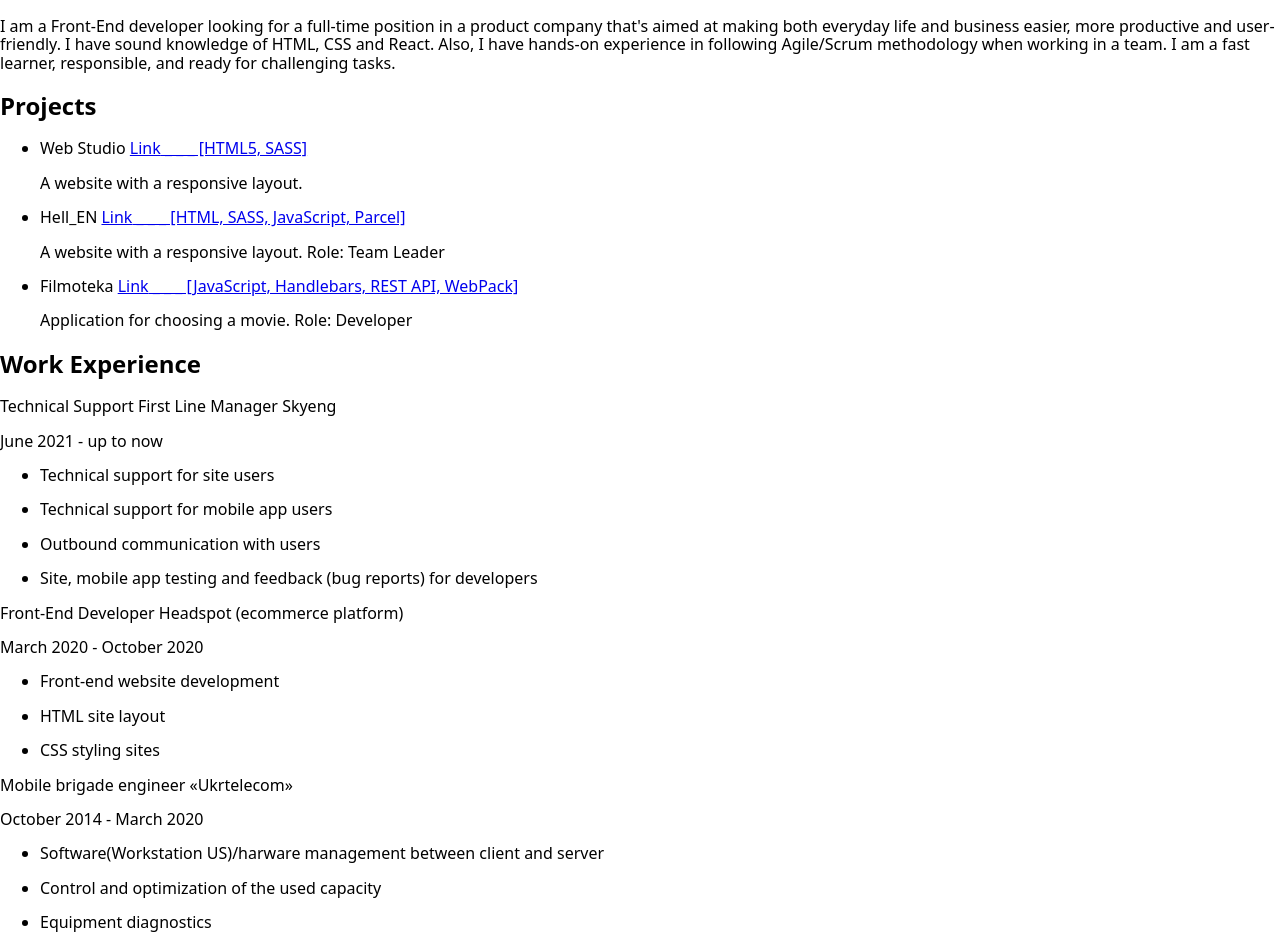
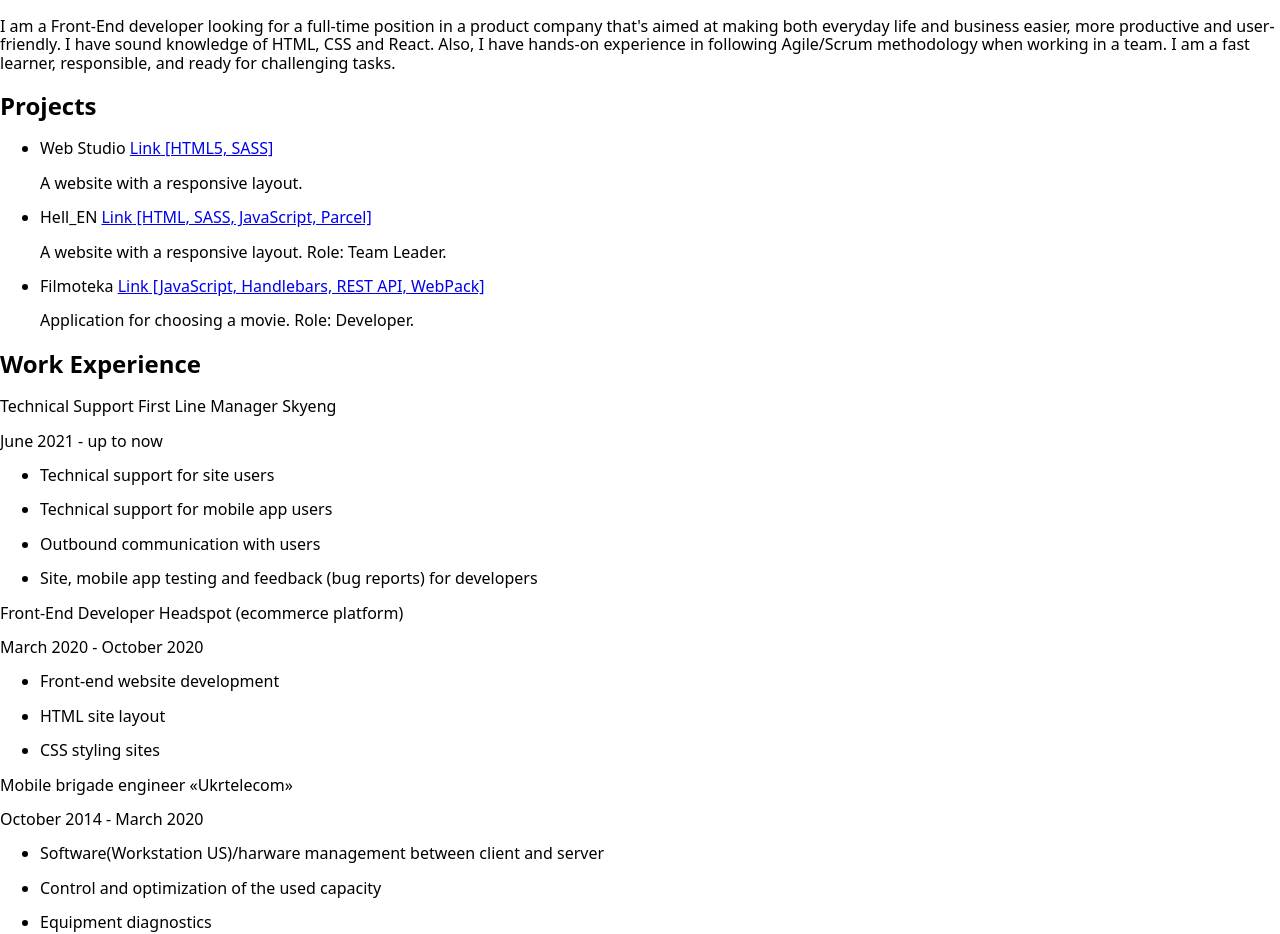
Before and after one commit to antony-krava/resume, a website: page src/index.html in a window 1280 px wide. Shown: the part 3541-4475 px from the top of the page. Drawn offline with nearby package versions, Linux system fonts and the light colour scheme.

Commit message:
final edits

```diff
--- a/src/index.html
+++ b/src/index.html
@@ -122,19 +122,19 @@
             <ul class="experience-list">
                 <li class="experience-list-item">
                     <p class="text">Web Studio <a class="projects-links link" target="_blank" href="https://antony-krava.github.io/goit-markup-hw-08/">Link<span
-                            class="projects-text"> _ _ _ [HTML5, SASS]</span></a></p>
+                            class="projects-text"> [HTML5, SASS]</span></a></p>
                     <p class="pr-text">A website with a responsive layout.</p>
 
                 </li>
                 <li class="experience-list-item">
                     <p class="text">Hell_EN <a class="projects-links link" target="_blank" href="https://antony-krava.github.io/12-group_project-Hell_EN/">Link<span
-                            class="projects-text"> _ _ _ [HTML, SASS, JavaScript, Parcel]</span></a></p>
-                    <p class="pr-text">A website with a responsive layout. Role: Team Leader</p>
+                            class="projects-text"> [HTML, SASS, JavaScript, Parcel]</span></a></p>
+                    <p class="pr-text">A website with a responsive layout. Role: Team Leader.</p>
                 </li>
                 <li class="experience-list-item">
                     <p class="text">Filmoteka <a class="projects-links link" target="_blank"
-                        href="https://antony-krava.github.io/12_5-mix-group_project-Filmoteka/">Link<span class="projects-text"> _ _ _ [JavaScript, Handlebars, REST API, WebPack]</span></a></p>
-                    <p class="pr-text">Application for choosing a movie. Role: Developer</p>
+                        href="https://antony-krava.github.io/12_5-mix-group_project-Filmoteka/">Link<span class="projects-text"> [JavaScript, Handlebars, REST API, WebPack]</span></a></p>
+                    <p class="pr-text">Application for choosing a movie. Role: Developer.</p>
                 </li>
             </ul>
             <h2 class="sub-title">Work Experience</h2>
```
